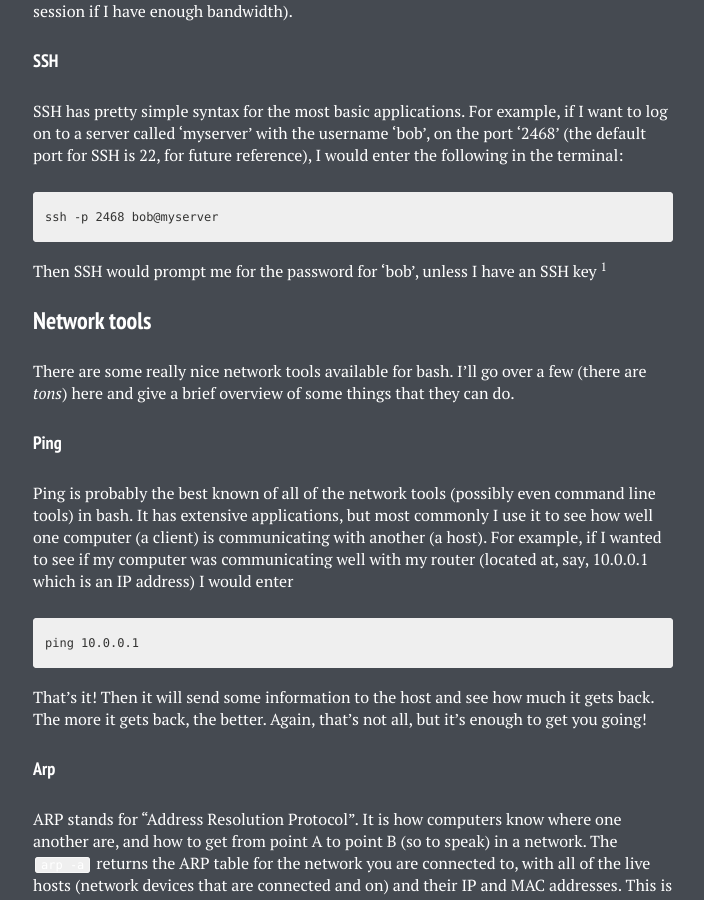
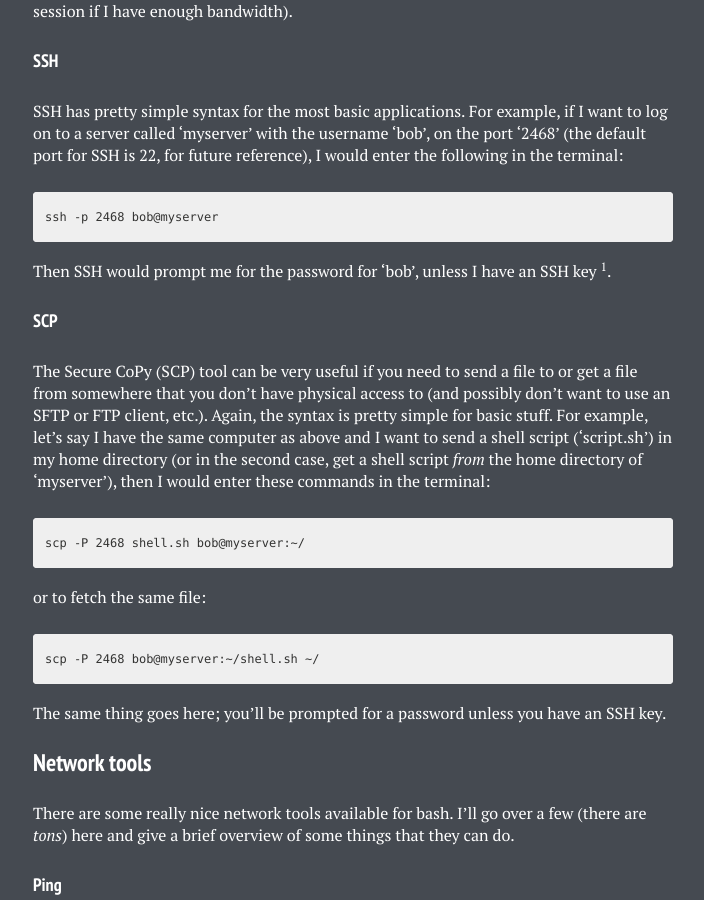
Before and after one commit to lmarkley/lmarkley.github.io, a Jekyll site: the page built from _posts/2015-07-11-Nmap-and-other-things.markdown, in a window 1280 px wide and 900 px high, scrolled down 686 px. Shown: the whole window, without its empty margins (287-991 px from the left). Built offline with Jekyll 4.4.1, drawn with Linux system fonts in a browser that asks for light colours; nearby versions of some CDN libraries.

Commit message:
Update 2015-07-11-Nmap-and-other-things.markdown
added more content

```diff
--- a/_posts/2015-07-11-Nmap-and-other-things.markdown
+++ b/_posts/2015-07-11-Nmap-and-other-things.markdown
@@ -18,7 +18,19 @@ SSH has pretty simple syntax for the most basic applications. For example, if I
 
     ssh -p 2468 bob@myserver
 
-Then SSH would prompt me for the password for 'bob', unless I have an SSH key [^keys]
+Then SSH would prompt me for the password for 'bob', unless I have an SSH key [^keys].
+
+#### SCP
+
+The Secure CoPy (SCP) tool can be very useful if you need to send a file to or get a file from somewhere that you don't have physical access to (and possibly don't want to use an SFTP or FTP client, etc.). Again, the syntax is pretty simple for basic stuff. For example, let's say I have the same computer as above and I want to send a shell script ('script.sh') in my home directory (or in the second case, get a shell script *from* the home directory of 'myserver'), then I would enter these commands in the terminal:
+
+    scp -P 2468 shell.sh bob@myserver:~/
+
+or to fetch the same file:
+
+    scp -P 2468 bob@myserver:~/shell.sh ~/
+
+The same thing goes here; you'll be prompted for a password unless you have an SSH key.
 
 ### Network tools
 
```
